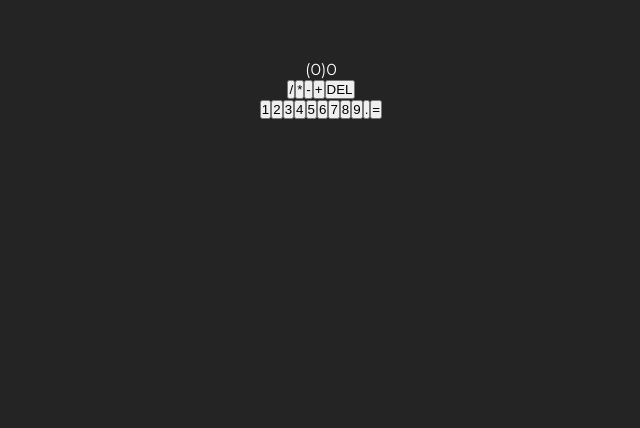
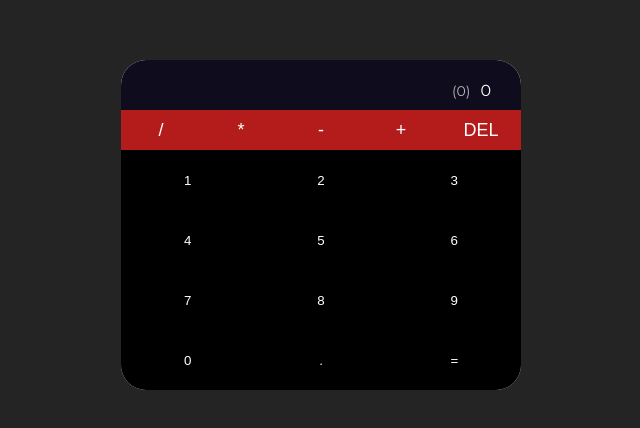
Before and after one commit to keremenen/calculator, a React (Vite) app: page / in a window 1280 px wide. Shown: the part 140-568 px from the top of the page, without its empty margins (319-959 px from the left). Built offline with nearby package versions, Linux system fonts and the light colour scheme.

Commit message:
Styled app

```diff
--- a/src/App.css
+++ b/src/App.css
@@ -1,6 +1,77 @@
+:root {
+  --primary: rgb(15, 12, 29);
+  --secondary: rgb(180, 27, 27);
+}
+
 #root {
   max-width: 500px;
   margin: 0 auto;
   text-align: center;
   margin-top: 200px;
 }
+
+button {
+  outline: none;
+  appearance: none;
+  border: none;
+  cursor: pointer;
+  transition: opacity 100ms ease-in-out;
+}
+
+button:hover {
+  opacity: .8;
+
+}
+
+.wrapper {
+  max-width: 400px;
+  width: 100%;
+  border-radius: 25px;
+  overflow: hidden;
+  margin: 0 auto;
+  background-color: #fff;
+}
+
+.display {
+  height: 50px;
+  text-align: right;
+  padding: 10px 30px;
+  display: flex;
+  justify-content: end;
+  align-items: end;
+  background-color: var(--primary)
+}
+
+.display span {
+  font-size: 14px;
+  margin-right: 10px;
+  opacity: .7;
+}
+
+.controls {
+  height: 40px;
+  display: flex;
+}
+
+.controls button {
+  flex: 1 1 33.333%;
+  color: #fff;
+  font-weight: 500;
+  font-size: 18px;
+  height: 100%;
+  max-width: 33.333%;
+  background-color: var(--secondary)
+}
+
+.digits {
+  display: flex;
+  flex-wrap: wrap;
+}
+
+.digits button {
+  flex: 1 1 33.333%;
+  max-width: 33.333%;
+  height: 60px;
+  background-color: rgb(0, 0, 0);
+  color: #fff;
+}
--- a/src/App.jsx
+++ b/src/App.jsx
@@ -25,6 +25,7 @@ function App() {
           <button>7</button>
           <button>8</button>
           <button>9</button>
+          <button>0</button>
           <button>.</button>
           <button>=</button>
         </div>
```
